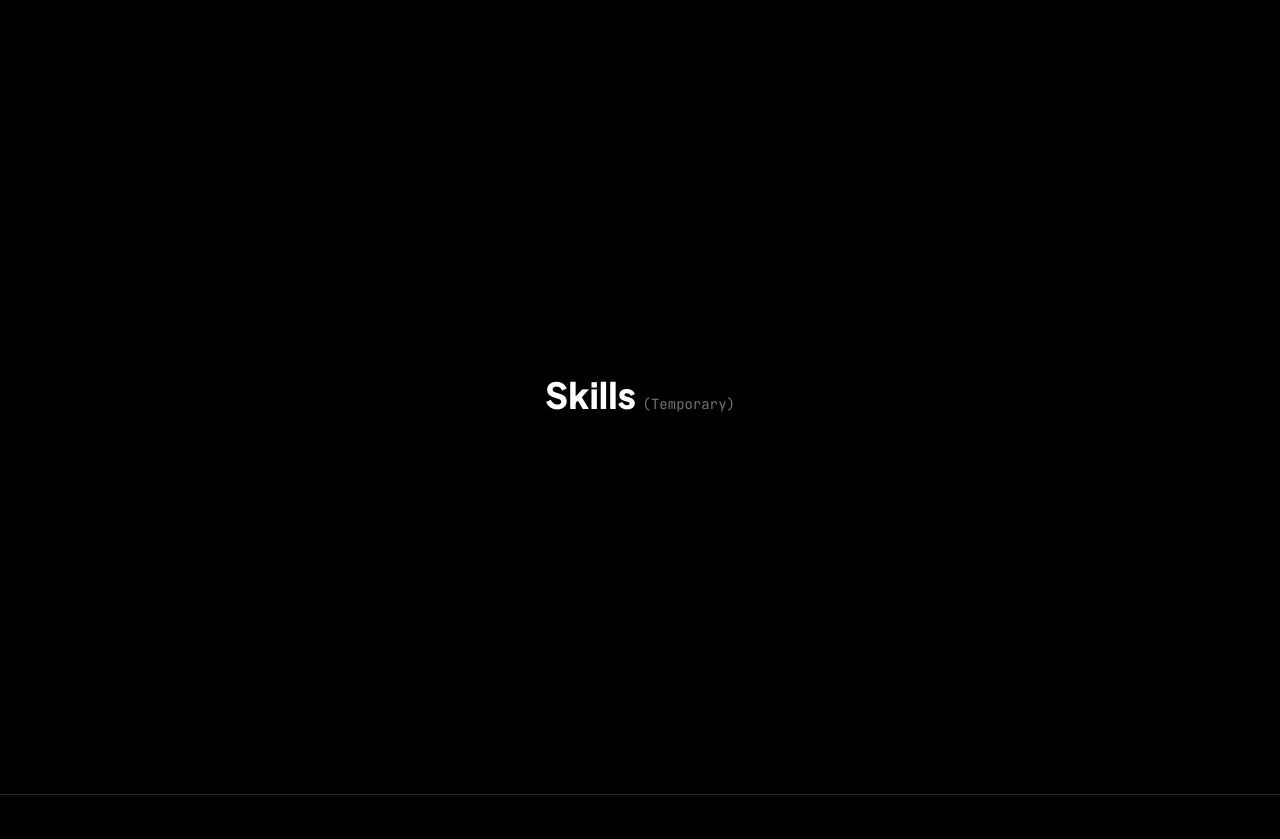
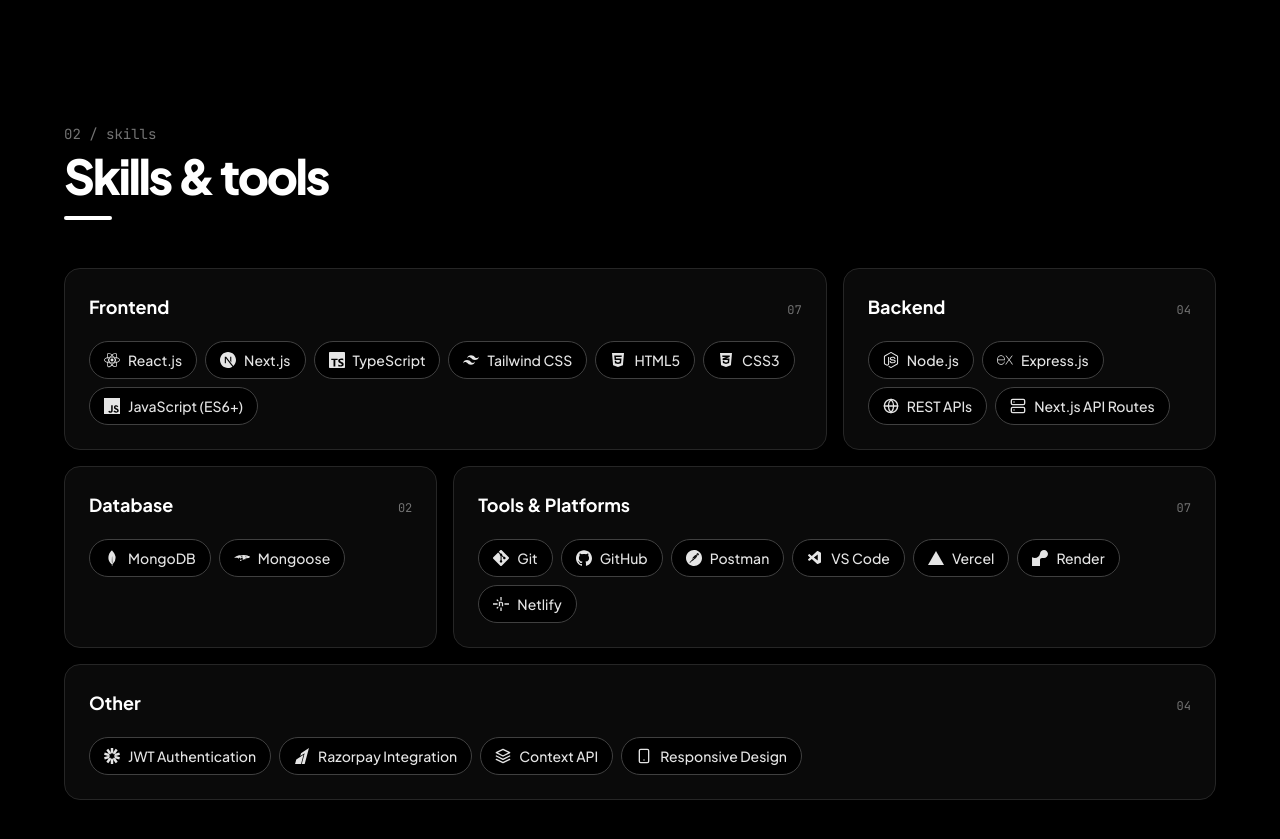
Before and after one commit to AljuSabu/portfolio, a React (Vite) app: page / in a window 1280 px wide. Shown: the part 1900-2739 px from the top of the page. Built offline with nearby package versions, Linux system fonts and the light colour scheme.

Commit message:
skills section added

```diff
--- a/src/App.jsx
+++ b/src/App.jsx
@@ -2,9 +2,10 @@ import { useState, useEffect } from "react";
 import Navbar from "./components/Navbar";
 import Hero from "./components/Hero";
 import About from "./components/About";
+import Skills from "./components/Skills";
 
 // Temporary placeholder sections
-const SECTIONS = ["skills", "projects", "education", "contact"];
+const SECTIONS = ["projects", "education", "contact"];
 
 function App() {
   const [isDark, setIsDark] = useState(() => {
@@ -36,6 +37,8 @@ function App() {
 
         <About />
 
+        <Skills />
+
         {SECTIONS.map((id) => (
           <section
             key={id}
--- /dev/null
+++ b/src/components/Skills.jsx
@@ -0,0 +1,126 @@
+import { motion, MotionConfig } from "framer-motion";
+import {
+  SiReact,
+  SiNextdotjs,
+  SiTypescript,
+  SiTailwindcss,
+  SiJavascript,
+  SiNodedotjs,
+  SiExpress,
+  SiMongodb,
+  SiMongoose,
+  SiGit,
+  SiGithub,
+  SiPostman,
+  SiVercel,
+  SiRender,
+  SiNetlify,
+  SiJsonwebtokens,
+  SiRazorpay,
+} from "react-icons/si";
+import { FaHtml5, FaCss3Alt } from "react-icons/fa";
+import { VscVscode } from "react-icons/vsc";
+import {
+  FiGlobe,
+  FiServer,
+  FiLayers,
+  FiSmartphone,
+  FiCode,
+} from "react-icons/fi";
+import SectionHeading from "./SectionHeading";
+import { personalInfo } from "../data/personalInfo";
+
+// maps the "icon" names used in personalInfo.js to real icons
+const ICONS = {
+  react: SiReact,
+  next: SiNextdotjs,
+  typescript: SiTypescript,
+  tailwind: SiTailwindcss,
+  html: FaHtml5,
+  css: FaCss3Alt,
+  javascript: SiJavascript,
+  node: SiNodedotjs,
+  express: SiExpress,
+  api: FiGlobe,
+  route: FiServer,
+  mongodb: SiMongodb,
+  mongoose: SiMongoose,
+  git: SiGit,
+  github: SiGithub,
+  postman: SiPostman,
+  vscode: VscVscode,
+  vercel: SiVercel,
+  render: SiRender,
+  netlify: SiNetlify,
+  jwt: SiJsonwebtokens,
+  razorpay: SiRazorpay,
+  context: FiLayers,
+  responsive: FiSmartphone,
+};
+
+// card widths on large screens (the grid has 6 columns)
+const LAYOUT = {
+  wide: "md:col-span-2 lg:col-span-4",
+  narrow: "lg:col-span-2",
+  full: "md:col-span-2 lg:col-span-6",
+};
+
+export default function Skills() {
+  const { skills } = personalInfo;
+
+  return (
+    <MotionConfig reducedMotion="user">
+      <section
+        id="skills"
+        className="relative border-t border-stone-200 px-4 py-24 dark:border-neutral-900 sm:px-6 lg:py-32"
+      >
+        <div className="mx-auto max-w-6xl">
+          <SectionHeading index="02" label="skills" title="Skills & tools" />
+
+          <div className="grid gap-4 md:grid-cols-2 lg:grid-cols-6">
+            {skills.map(({ title, layout, items }, i) => (
+              <motion.div
+                key={title}
+                initial={{ opacity: 0, y: 24 }}
+                whileInView={{ opacity: 1, y: 0 }}
+                viewport={{ once: true, margin: "-60px" }}
+                transition={{
+                  duration: 0.6,
+                  delay: (i % 3) * 0.1,
+                  ease: "easeOut",
+                }}
+                className={`rounded-2xl border border-stone-300 bg-stone-50 p-6 dark:border-neutral-800 dark:bg-neutral-950 ${
+                  LAYOUT[layout] ?? ""
+                }`}
+              >
+                <div className="flex items-baseline justify-between gap-4">
+                  <h3 className="text-lg font-bold text-stone-950 dark:text-white">
+                    {title}
+                  </h3>
+                  <span className="font-mono text-xs text-stone-500 dark:text-neutral-500">
+                    {String(items.length).padStart(2, "0")}
+                  </span>
+                </div>
+
+                <ul className="mt-5 flex flex-wrap gap-2">
+                  {items.map(({ name, icon }) => {
+                    const Icon = ICONS[icon] ?? FiCode;
+                    return (
+                      <li
+                        key={name}
+                        className="inline-flex cursor-default items-center gap-2 rounded-full border border-stone-300 bg-white px-3.5 py-2 text-sm font-medium text-stone-800 transition-colors hover:border-stone-900 hover:bg-stone-900 hover:text-white dark:border-neutral-700 dark:bg-black dark:text-neutral-200 dark:hover:border-white dark:hover:bg-white dark:hover:text-black"
+                      >
+                        <Icon size={16} aria-hidden="true" />
+                        {name}
+                      </li>
+                    );
+                  })}
+                </ul>
+              </motion.div>
+            ))}
+          </div>
+        </div>
+      </section>
+    </MotionConfig>
+  );
+}
--- a/src/data/personalInfo.js
+++ b/src/data/personalInfo.js
@@ -39,7 +39,7 @@ export const personalInfo = {
     { label: "Languages", value: "English, Malayalam" },
   ],
 
-  // icon must be one of: shield, card, server, layout (see ICONS in About.jsx)
+  // icon must be one of: shield, card, server, layout
   highlights: [
     {
       icon: "shield",
@@ -62,4 +62,62 @@ export const personalInfo = {
       text: "Responsive interfaces and admin dashboards built with React and Tailwind CSS.",
     },
   ],
+
+  // ---------- Skills section ----------
+  skills: [
+    {
+      title: "Frontend",
+      layout: "wide",
+      items: [
+        { name: "React.js", icon: "react" },
+        { name: "Next.js", icon: "next" },
+        { name: "TypeScript", icon: "typescript" },
+        { name: "Tailwind CSS", icon: "tailwind" },
+        { name: "HTML5", icon: "html" },
+        { name: "CSS3", icon: "css" },
+        { name: "JavaScript (ES6+)", icon: "javascript" },
+      ],
+    },
+    {
+      title: "Backend",
+      layout: "narrow",
+      items: [
+        { name: "Node.js", icon: "node" },
+        { name: "Express.js", icon: "express" },
+        { name: "REST APIs", icon: "api" },
+        { name: "Next.js API Routes", icon: "route" },
+      ],
+    },
+    {
+      title: "Database",
+      layout: "narrow",
+      items: [
+        { name: "MongoDB", icon: "mongodb" },
+        { name: "Mongoose", icon: "mongoose" },
+      ],
+    },
+    {
+      title: "Tools & Platforms",
+      layout: "wide",
+      items: [
+        { name: "Git", icon: "git" },
+        { name: "GitHub", icon: "github" },
+        { name: "Postman", icon: "postman" },
+        { name: "VS Code", icon: "vscode" },
+        { name: "Vercel", icon: "vercel" },
+        { name: "Render", icon: "render" },
+        { name: "Netlify", icon: "netlify" },
+      ],
+    },
+    {
+      title: "Other",
+      layout: "full",
+      items: [
+        { name: "JWT Authentication", icon: "jwt" },
+        { name: "Razorpay Integration", icon: "razorpay" },
+        { name: "Context API", icon: "context" },
+        { name: "Responsive Design", icon: "responsive" },
+      ],
+    },
+  ],
 };
```
